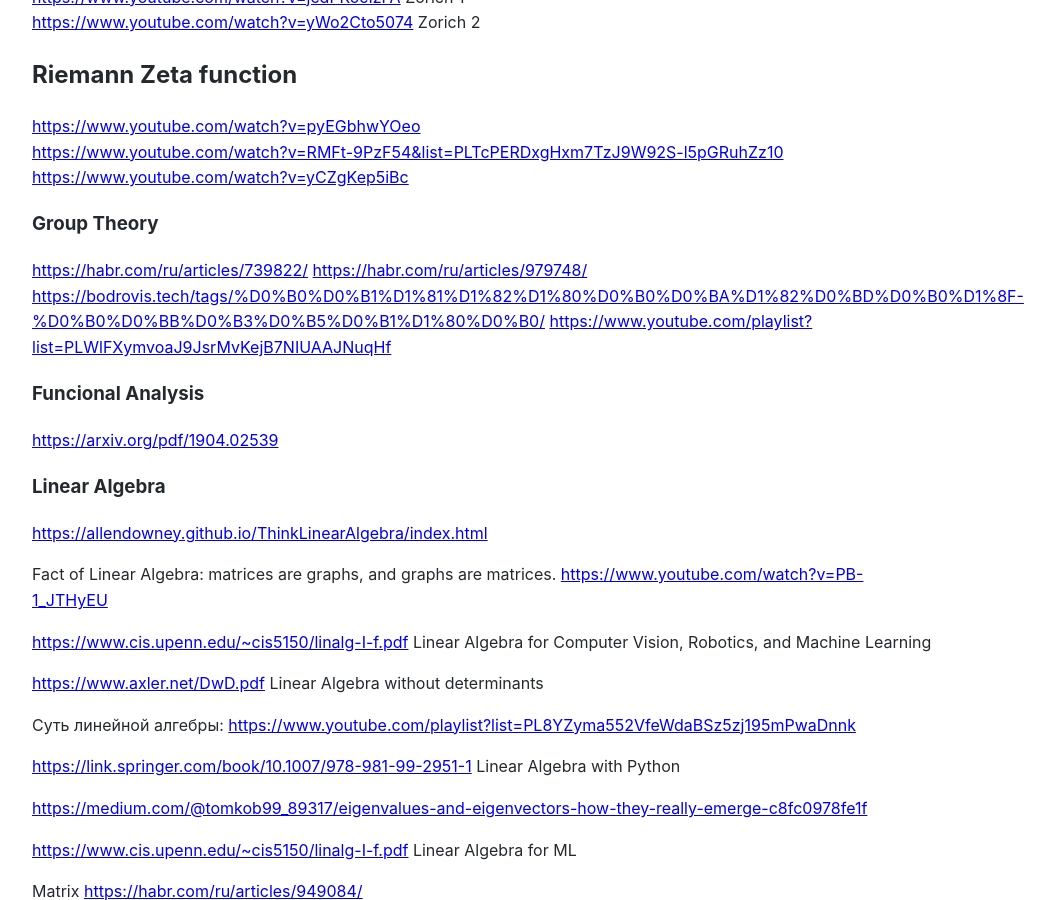
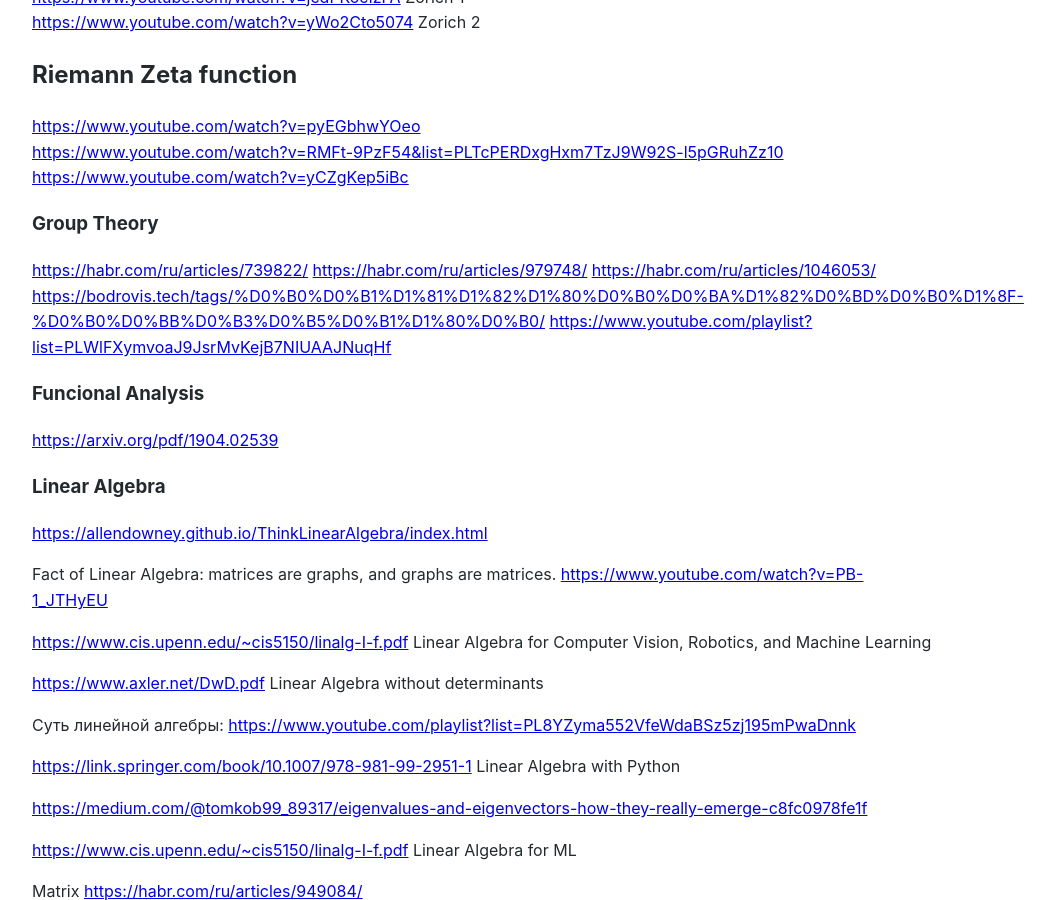
Before and after one commit to Michael-Lubinsky/michael-lubinsky.github.com, a Jekyll site: the page built from math/math.md, in a window 1280 px wide and 900 px high, scrolled down 915 px. Shown: the whole window, without its empty margins (158-1213 px from the left). Built offline with Jekyll 4.4.1, drawn with Linux system fonts in a browser that asks for light colours; our own code applies the rules of GitHub Pages for plain Markdown files.

Commit message:
Update math.md

```diff
--- a/math/math.md
+++ b/math/math.md
@@ -34,6 +34,7 @@
 ### Group Theory
 <https://habr.com/ru/articles/739822/>
 <https://habr.com/ru/articles/979748/>
+<https://habr.com/ru/articles/1046053/>
 <https://bodrovis.tech/tags/%D0%B0%D0%B1%D1%81%D1%82%D1%80%D0%B0%D0%BA%D1%82%D0%BD%D0%B0%D1%8F-%D0%B0%D0%BB%D0%B3%D0%B5%D0%B1%D1%80%D0%B0/>
 <https://www.youtube.com/playlist?list=PLWlFXymvoaJ9JsrMvKejB7NIUAAJNuqHf>
 
```
